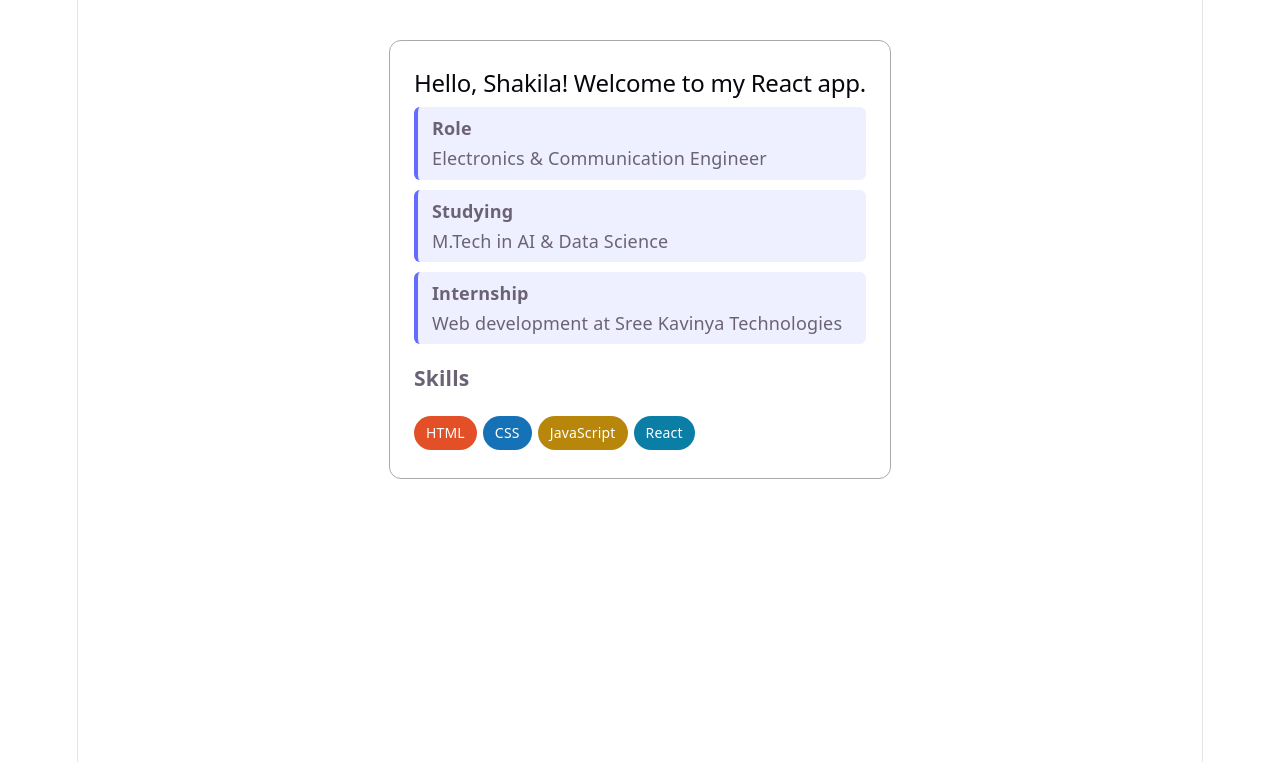
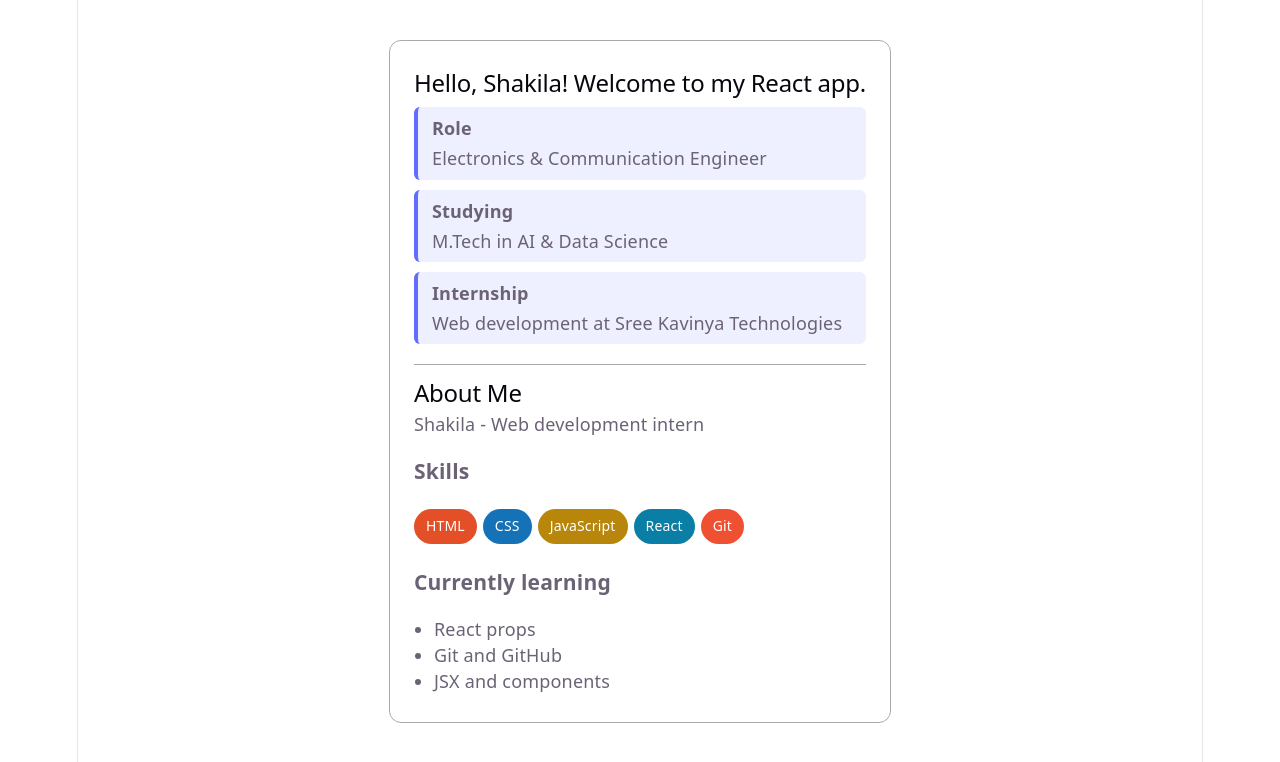
Before and after one commit to sdshakilabegam/react-app, a React (Vite) app: page / in a window 1280 px wide. Shown: the top 762 px of the page. Built offline with nearby package versions, Linux system fonts and the light colour scheme.

Commit message:
Add AboutMe component with skills list using map

```diff
--- a/src/App.css
+++ b/src/App.css
@@ -44,3 +44,12 @@
   border-radius: 999px;
   font-size: 14px;
 }
+.about-me {
+  margin-top: 20px;
+  border-top: 1px solid #aaa;
+  padding-top: 10px;
+}
+.about-me ul {
+  margin: 4px 0;
+  padding-left: 20px;
+}
--- a/src/App.jsx
+++ b/src/App.jsx
@@ -1,7 +1,7 @@
 import "./App.css";
 import Greeting from "./components/Greeting";
 import InfoBox from "./components/InfoBox";
-import Badge from "./components/Badge";
+import AboutMe from "./components/AboutMe";
 
 function App() {
   return (
@@ -15,11 +15,7 @@ function App() {
         text="Web development at Sree Kavinya Technologies"
       />
 
-      <h3>Skills</h3>
-      <Badge label="HTML" color="#e34f26" />
-      <Badge label="CSS" color="#1572b6" />
-      <Badge label="JavaScript" color="#b8860b" />
-      <Badge label="React" color="#0a7ea4" />
+      <AboutMe name="Shakila" role="Web development intern" />
     </div>
   );
 }
--- /dev/null
+++ b/src/components/AboutMe.jsx
@@ -0,0 +1,36 @@
+import Badge from "./Badge";
+
+const skills = [
+  { id: 1, label: "HTML", color: "#e34f26" },
+  { id: 2, label: "CSS", color: "#1572b6" },
+  { id: 3, label: "JavaScript", color: "#b8860b" },
+  { id: 4, label: "React", color: "#0a7ea4" },
+  { id: 5, label: "Git", color: "#f05032" },
+];
+
+const learning = ["React props", "Git and GitHub", "JSX and components"];
+
+function AboutMe({ name, role }) {
+  return (
+    <section className="about-me">
+      <h2>About Me</h2>
+      <p>
+        {name} - {role}
+      </p>
+
+      <h3>Skills</h3>
+      {skills.map((skill) => (
+        <Badge key={skill.id} label={skill.label} color={skill.color} />
+      ))}
+
+      <h3>Currently learning</h3>
+      <ul>
+        {learning.map((item) => (
+          <li key={item}>{item}</li>
+        ))}
+      </ul>
+    </section>
+  );
+}
+
+export default AboutMe;
```
